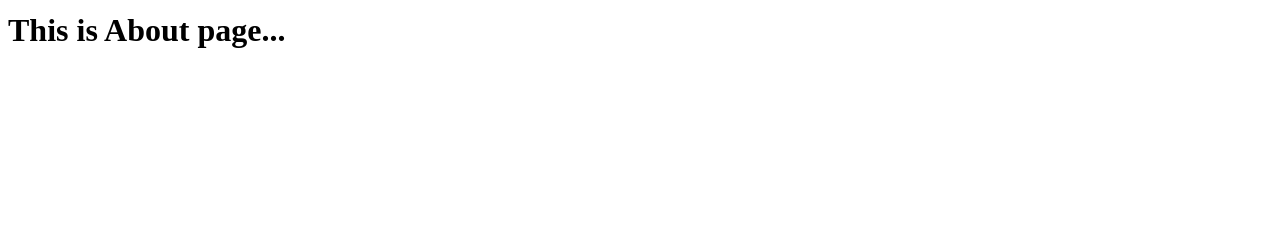
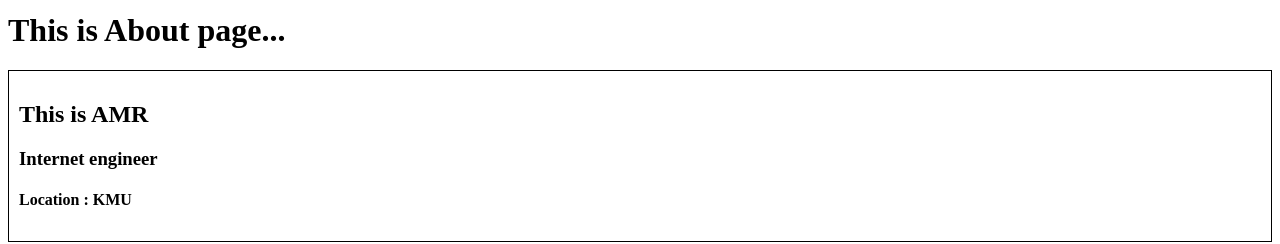
Before and after one commit to amarsanthosh/learn_React, a React (Vite) app: page /about in a window 1280 px wide. Shown: the part 136-380 px from the top of the page. Built offline with nearby package versions, Linux system fonts and the light colour scheme.

Commit message:
Class Based Component init

```diff
--- a/index.css
+++ b/index.css
@@ -80,3 +80,9 @@
 .filter {
     display: flex;
 }
+
+.user-class {
+    padding: 10px;
+    border: 1px solid black;
+
+}
--- a/src/components/About.js
+++ b/src/components/About.js
@@ -1,7 +1,10 @@
+import UserClass from "./UserClass";
+
 const About = () => {
     return (
         <div>
             <h1>This is About page...</h1>
+            <UserClass/>
         </div>
     )
 }
--- /dev/null
+++ b/src/components/UserClass.js
@@ -0,0 +1,16 @@
+import React from "react";
+
+class UserClass extends React.Component {
+
+    render(){
+        return(
+            <div className="user-class">
+                <h2>This is AMR</h2>
+                <h3>Internet engineer</h3>
+                <h4>Location : KMU</h4>
+            </div>
+        )
+    }
+}
+
+export default UserClass;
```
